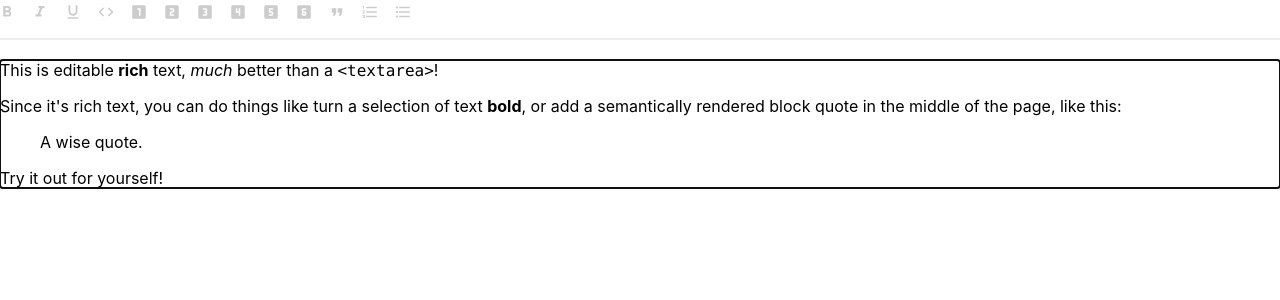
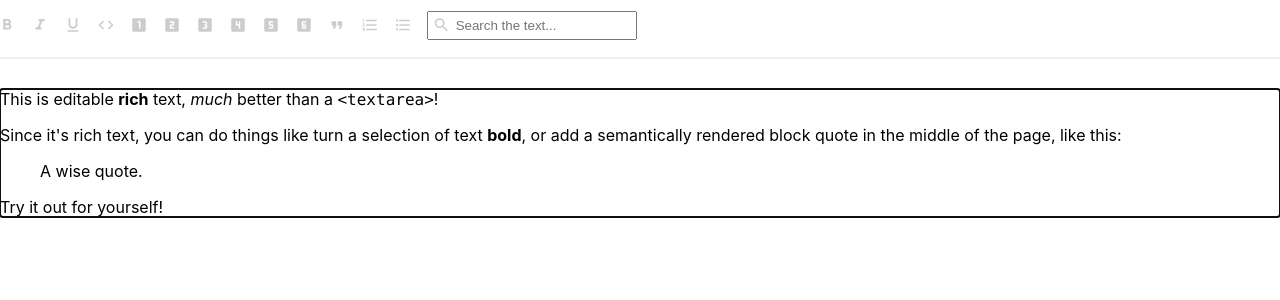
Before and after one commit to Yash7818/google-docs-clone, a React (Create React App) app in the folder google-docs-clone/: page / in a window 1280 px wide. Shown: the top 300 px of the page. Built offline with nearby package versions, Linux system fonts and the light colour scheme.

Commit message:
Added search word feature

```diff
--- a/google-docs-clone/src/Editor/DocEditor.js
+++ b/google-docs-clone/src/Editor/DocEditor.js
@@ -1,10 +1,11 @@
 import React, { useCallback, useMemo, useState } from 'react'
 import isHotkey from 'is-hotkey'
 import { Editable, withReact,Slate, useSlate } from 'slate-react'
-import { Editor, Transforms, createEditor } from 'slate'
+import { Text, Editor, Transforms, createEditor } from 'slate'
 import { withHistory } from 'slate-history'
 import initialValue from "./initialValue"
 import {Button, Icon, Toolbar} from "./editorComp"
+import {css} from "@emotion/css"
 
 const IMPKEYS = {
   'mod+b': 'bold',
@@ -17,9 +18,32 @@ const LIST_TYPES = ['numbered-list', 'bulleted-list']
 
 const DocEditor = () => {
   const [value, setValue] = useState(initialValue)
+  const [search, setSearch] = useState();
   const renderElement = useCallback(props => <Element {...props} />, [])
   const renderLeaf = useCallback(props => <Leaf {...props} />, [])
   const editor = useMemo(() => withHistory(withReact(createEditor())), [])
+  const wordSearch = useCallback(
+    ([node,path]) => {
+      const block = []
+      if(search && Text.isText(node)) {
+        const {text} = node
+        const sections = text.split(search)
+        let offset = 0
+        sections.forEach((section,i) => {
+          if(i) {
+            block.push({
+              anchor: {path, offset: offset - search.length},
+              focus: {path, offset},
+              highlight: true
+            })
+          }
+          offset = offset + section.length + search.length
+        })
+      }
+      return block
+    },
+    [search]
+  )
 
   return (
     <Slate editor={editor} value={value} onChange={value => setValue(value)}>
@@ -37,10 +61,38 @@ const DocEditor = () => {
         <BlockButton format="block-quote" icon="format_quote" />
         <BlockButton format="numbered-list" icon="format_list_numbered" />
         <BlockButton format="bulleted-list" icon="format_list_bulleted" />
+        <div
+          className={css`
+            position: relative;
+          `}
+        >
+          <Icon
+            className={css`
+              position: absolute;
+              top: 0.25em;
+              left: 0.3em;
+              color: #ccc;
+            `}
+          >
+            search
+          </Icon>
+          <input
+            type="search"
+            placeholder="Search the text..."
+            onChange={e => setSearch(e.target.value)}
+            className={css`
+              padding-left: 2em;
+              padding-top: 5px;
+              padding-bottom: 5px;
+              width: 100%;
+            `}
+          />
+        </div>
         </Toolbar>
       <Editable
         renderElement={renderElement}
         renderLeaf={renderLeaf}
+        decorate={wordSearch}
         placeholder="Enter some rich text…"
         spellCheck
         autoFocus
@@ -143,7 +195,17 @@ const Leaf = ({ attributes, children, leaf }) => {
     children = <u>{children}</u>
   }
 
-  return <span {...attributes}>{children}</span>
+  return (
+    <span
+      {...attributes}
+      className={css`
+        font-weight: ${leaf.bold && 'bold'};
+        background-color: ${leaf.highlight && '#ffeeba'};
+      `}
+    >
+      {children}
+    </span>
+  )
 }
 
 const BlockButton = ({ format, icon }) => {
--- a/google-docs-clone/src/Editor/editorComp.js
+++ b/google-docs-clone/src/Editor/editorComp.js
@@ -81,7 +81,8 @@ export const Button = React.forwardRef(
             padding: 1px 18px 17px;
             margin: 0 -20px;
             border-bottom: 2px solid #eee;
-            margin-bottom: 20px;
+            margin-bottom: 30px;
+            margin-top: 10px;
           `
         )}
       />
```
Also changed, not shown: 1 other file (tests, documents, lock files or other folders).
